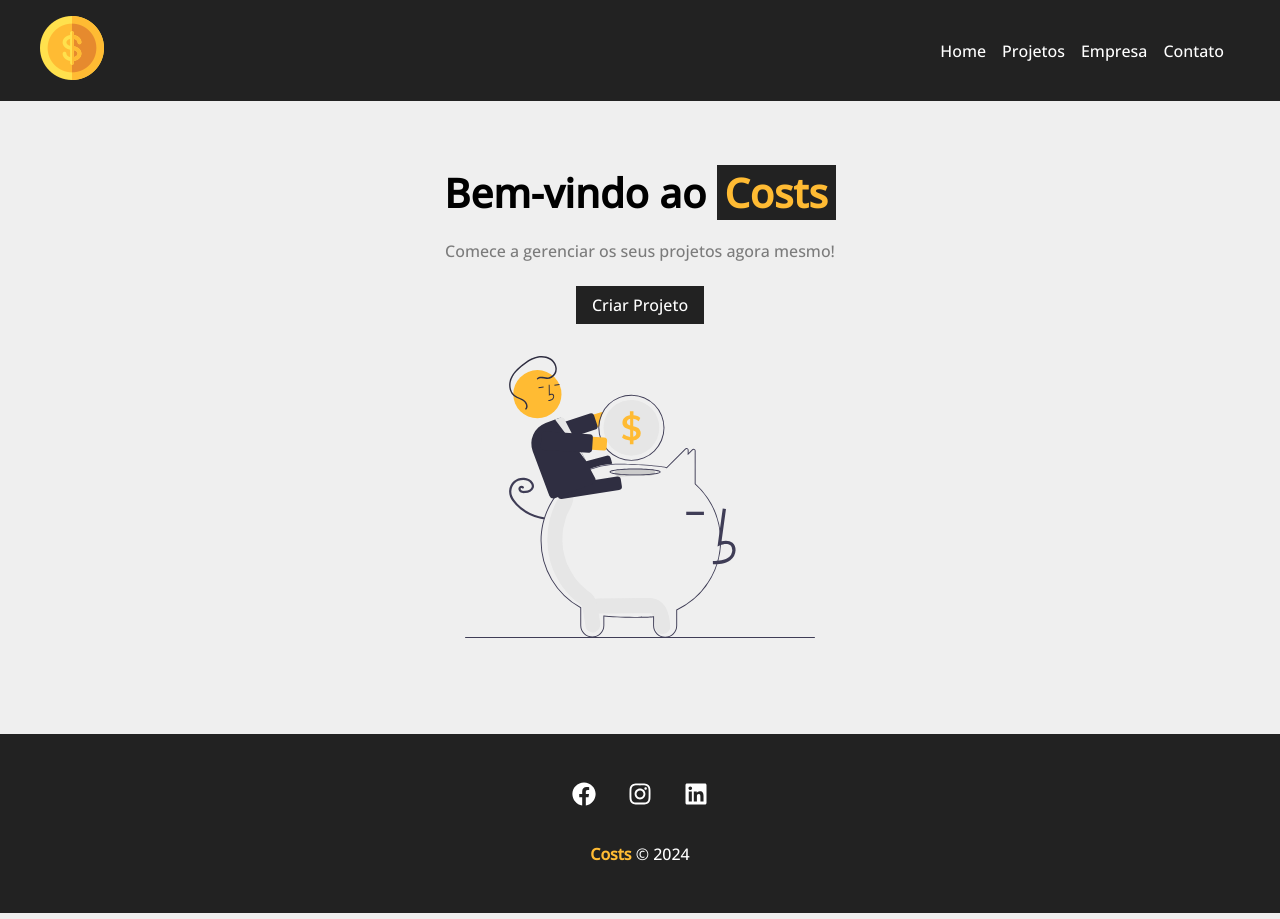
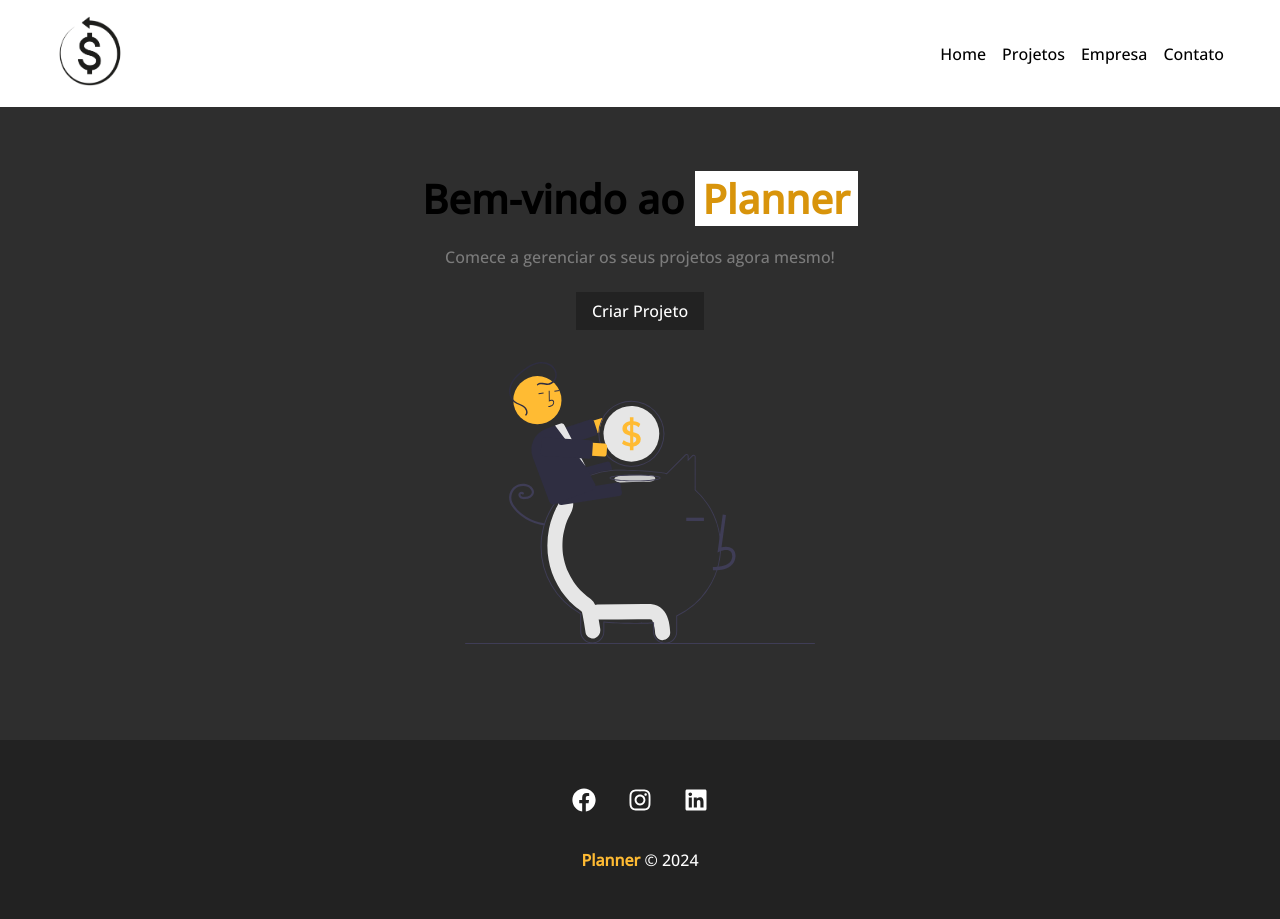
Before and after one commit to Victor87dev/projeto-planner, a React (Vite) app in the folder projeto-costs/: page / in a window 1280 px wide. Built offline with nearby package versions, Linux system fonts and the light colour scheme.

Commit message:
perf: mudando visual do projeto

```diff
--- a/projeto-costs/db.json
+++ b/projeto-costs/db.json
@@ -1,22 +1,15 @@
 {
   "projects": [
     {
-      "id": "db82",
+      "id": "f36f",
       "name": "asd",
-      "budget": "2000",
+      "budget": "4000",
       "category": {
-        "id": "1",
-        "name": "Infra"
+        "id": "3",
+        "name": "Design"
       },
       "cost": 0,
-      "services": [
-        {
-          "name": "adassda",
-          "cost": "300",
-          "description": "asd",
-          "id": "a9bb0c94-e698-4327-9afa-3b32b47fe62c"
-        }
-      ]
+      "services": []
     }
   ],
   "categories": [
--- a/projeto-costs/index.html
+++ b/projeto-costs/index.html
@@ -4,7 +4,7 @@
     <meta charset="UTF-8" />
     <link rel="icon" type="icon-costs" href="./public/favicon.ico" />
     <meta name="viewport" content="width=device-width, initial-scale=1.0" />
-    <title>Costs</title>
+    <title>Planner</title>
     <!-- Google fonts - Open Sans -->
     <link rel="preconnect" href="https://fonts.googleapis.com">
     <link rel="preconnect" href="https://fonts.gstatic.com" crossorigin>
--- a/projeto-costs/src/components/layout/Footer.jsx
+++ b/projeto-costs/src/components/layout/Footer.jsx
@@ -16,7 +16,7 @@ const Footer = ()=>{
              <FaLinkedin/>
             </li>
         </ul>
-        <p className={Styles.copy_right}><span>Costs</span> &copy; 2024</p>
+        <p className={Styles.copy_right}><span>Planner</span> &copy; 2024</p>
     </footer>
   )
 }
--- a/projeto-costs/src/components/layout/Navbar.jsx
+++ b/projeto-costs/src/components/layout/Navbar.jsx
@@ -1,7 +1,7 @@
 import React from "react";
 import { Link } from "react-router-dom"
 import Container from "./Container";
-import Logo from "../../img/costs_logo.png"
+import Logo from "../../img/money_0.png"
 import Styles from "./Navbar.module.css"
 
 const Navbar = ()=>{
@@ -9,7 +9,7 @@ const Navbar = ()=>{
 
       <nav className={Styles.navbar}>
         <Container>
-            <Link to="/"><img src={Logo} alt="Costs" /></Link>
+            <Link to="/"><img className={Styles.img_item} src={Logo} alt="Costs" /></Link>
             <ul className={Styles.list}>
                 <li className={Styles.item}>
                   <Link to="/">Home</Link>
--- a/projeto-costs/src/components/layout/Navbar.module.css
+++ b/projeto-costs/src/components/layout/Navbar.module.css
@@ -1,8 +1,13 @@
 .navbar{
     display: flex;
     justify-content: space-between;
-    background-color: #222;
+    background-color: #ffffff;
     padding: 1em;
+}
+
+.nav{
+    display: flex;
+    flex-direction: row;
 }
 
 .list{
@@ -16,10 +21,15 @@
 }
 
 .item a {
-    color: #fff;
+    color: #000000;
     text-decoration: none;
 }
 
 .item a:hover{
   color: #FFBB33;
 }
+
+.img_item{
+    width: 100px;
+    height: 70px;
+}
--- a/projeto-costs/src/components/pages/Home.jsx
+++ b/projeto-costs/src/components/pages/Home.jsx
@@ -6,7 +6,7 @@ import LinkButton from "../layout/LinkButton"
 const Home = ()=>{
     return (
         <section className={styles.home_container}>
-            <h1>Bem-vindo ao <span>Costs</span></h1>
+            <h1>Bem-vindo ao <span>Planner</span></h1>
             <p>Comece a gerenciar os seus projetos agora mesmo!</p>
             <LinkButton to="/newproject" text="Criar Projeto"/>
             <img src={savings} alt="Costs" />
--- a/projeto-costs/src/components/pages/Home.module.css
+++ b/projeto-costs/src/components/pages/Home.module.css
@@ -13,9 +13,9 @@
 }
 
 .home_container h1 span{
-    color: #ffbb33;
+    color: #d8940b;
     padding: 0 .2em;
-    background-color: #222;
+    background-color: #ffffff;
 }
 
 .home_container p{
--- a/projeto-costs/src/components/pages/Project.jsx
+++ b/projeto-costs/src/components/pages/Project.jsx
@@ -103,9 +103,6 @@ const Project = ()=>{
     })
     .then((resp) => resp.json())
     .then((data) => {
-
-
-      console.log("habla")
 
       setShowServiceForm(false)
     })
--- a/projeto-costs/src/index.css
+++ b/projeto-costs/src/index.css
@@ -6,7 +6,7 @@
 }
 
 html, body, #root{
-  background-color: #EFEFEF;
+  background-color: #2e2e2e;
   height: 100%;
 }
 
```
Also changed, not shown: projeto-costs/src/img/money_0.png (added).
